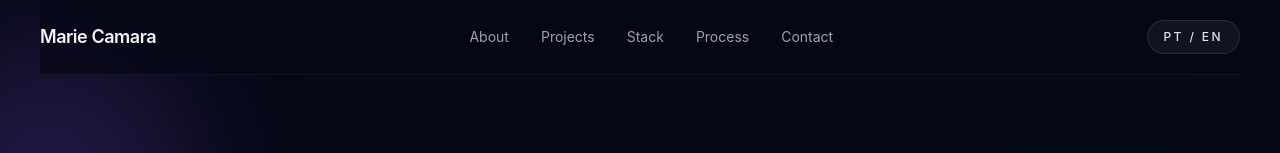
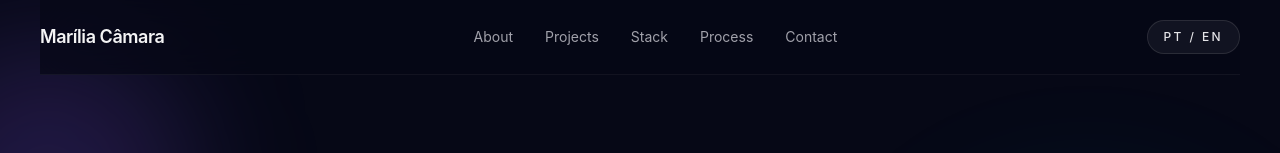
Before and after one commit to mariliacamara/marilia.dev.br, a Next.js app: page / in a window 1280 px wide. Shown: the top 153 px of the page. Built offline with nearby package versions, Linux system fonts and the light colour scheme.

Commit message:
Update PortfolioLanding.jsx

```diff
--- a/components/PortfolioLanding.jsx
+++ b/components/PortfolioLanding.jsx
@@ -134,7 +134,7 @@ export default function PortfolioLanding() {
         <header className="sticky top-0 z-40 border-b border-white/5 bg-[#060816]/70 backdrop-blur-xl">
           <div className="flex items-center justify-between py-5">
             <a href="#top" className="text-lg font-semibold tracking-tight">
-              Marie Camara
+              Marília Câmara
             </a>
 
             <nav className="hidden gap-8 text-sm text-zinc-400 md:flex">
```
